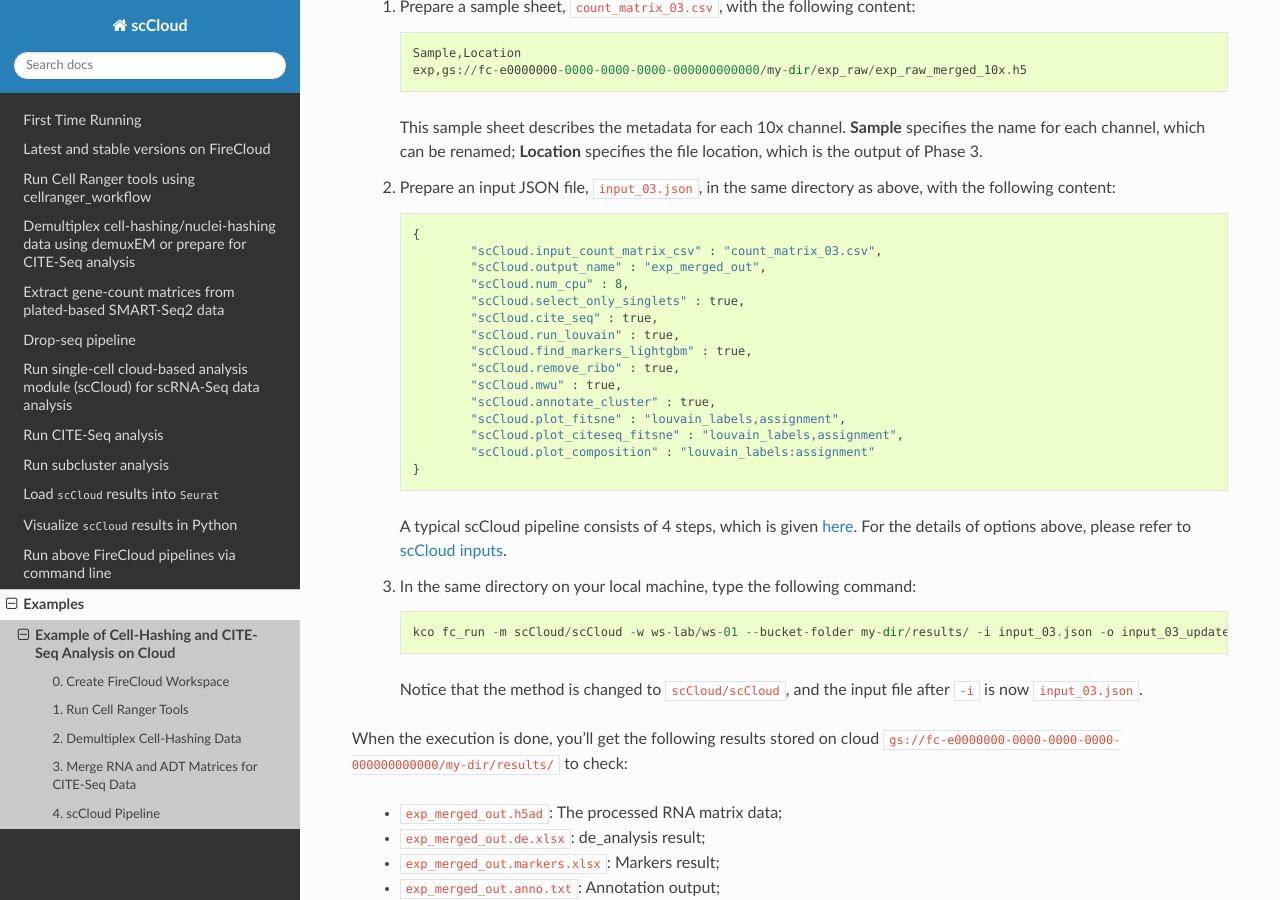
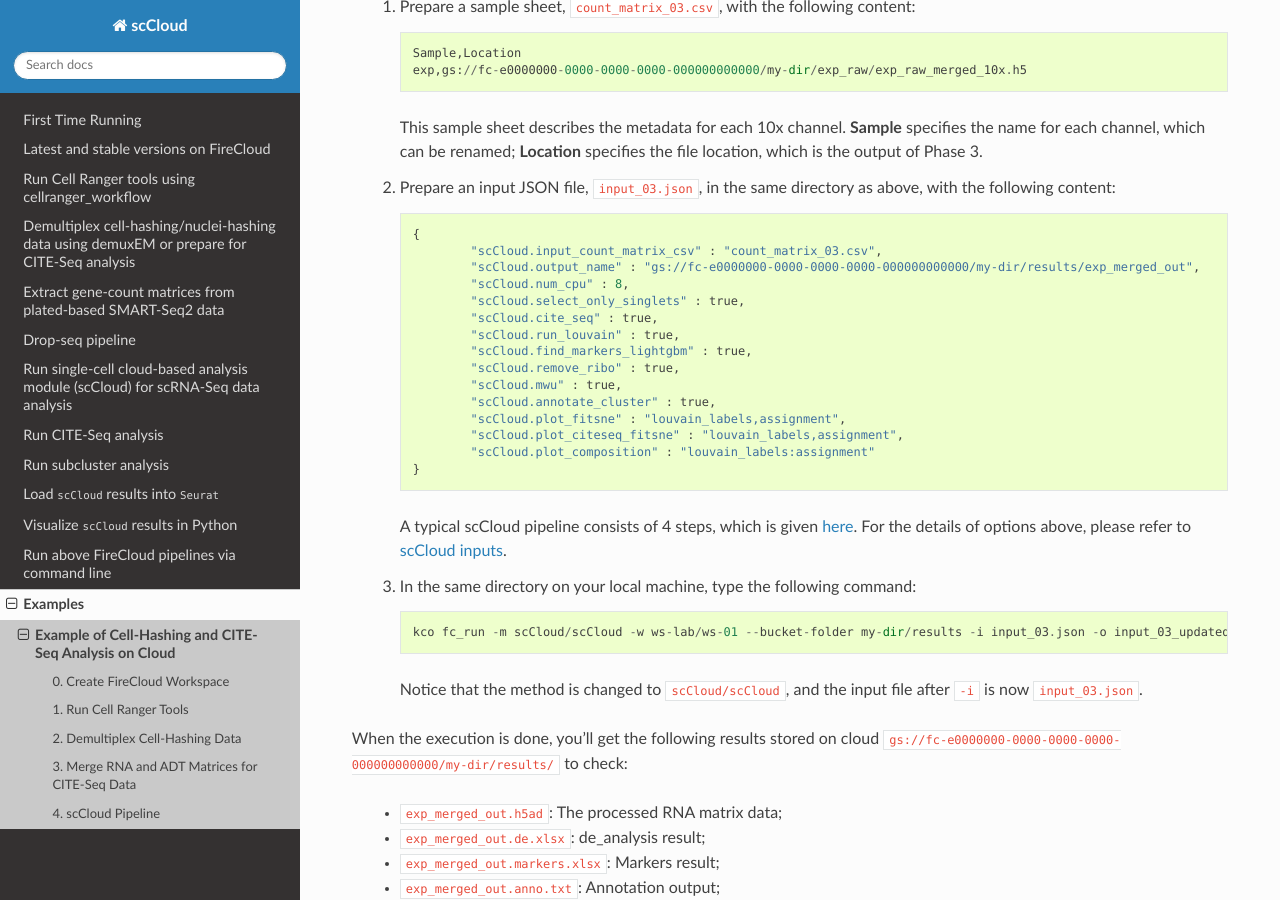
Before and after one commit to lilab-bcb/cumulus, a Sphinx documentation site: the page built from docs/examples/example_hashing_citeseq.rst, in a window 1280 px wide and 900 px high, scrolled down 4163 px. Built offline with Sphinx 7.4.7 and the Read the Docs theme 2.0.0, drawn with Linux system fonts in a browser that asks for light colours.

Commit message:
correct an error in example

```diff
--- a/docs/examples/example_hashing_citeseq.rst
+++ b/docs/examples/example_hashing_citeseq.rst
@@ -185,7 +185,7 @@ The following steps are done on your local machine:
 
 		{
 			"scCloud.input_count_matrix_csv" : "count_matrix_03.csv",
-			"scCloud.output_name" : "exp_merged_out",
+			"scCloud.output_name" : "gs://fc-e0000000-0000-0000-0000-000000000000/my-dir/results/exp_merged_out",
 			"scCloud.num_cpu" : 8,
 			"scCloud.select_only_singlets" : true,
 			"scCloud.cite_seq" : true,
@@ -206,7 +206,7 @@ The following steps are done on your local machine:
 
 	#. In the same directory on your local machine, type the following command::
 
-		kco fc_run -m scCloud/scCloud -w ws-lab/ws-01 --bucket-folder my-dir/results/ -i input_03.json -o input_03_updated.json
+		kco fc_run -m scCloud/scCloud -w ws-lab/ws-01 --bucket-folder my-dir/results -i input_03.json -o input_03_updated.json
 
 	   Notice that the method is changed to ``scCloud/scCloud``, and the input file after ``-i`` is now ``input_03.json``.
 
```
